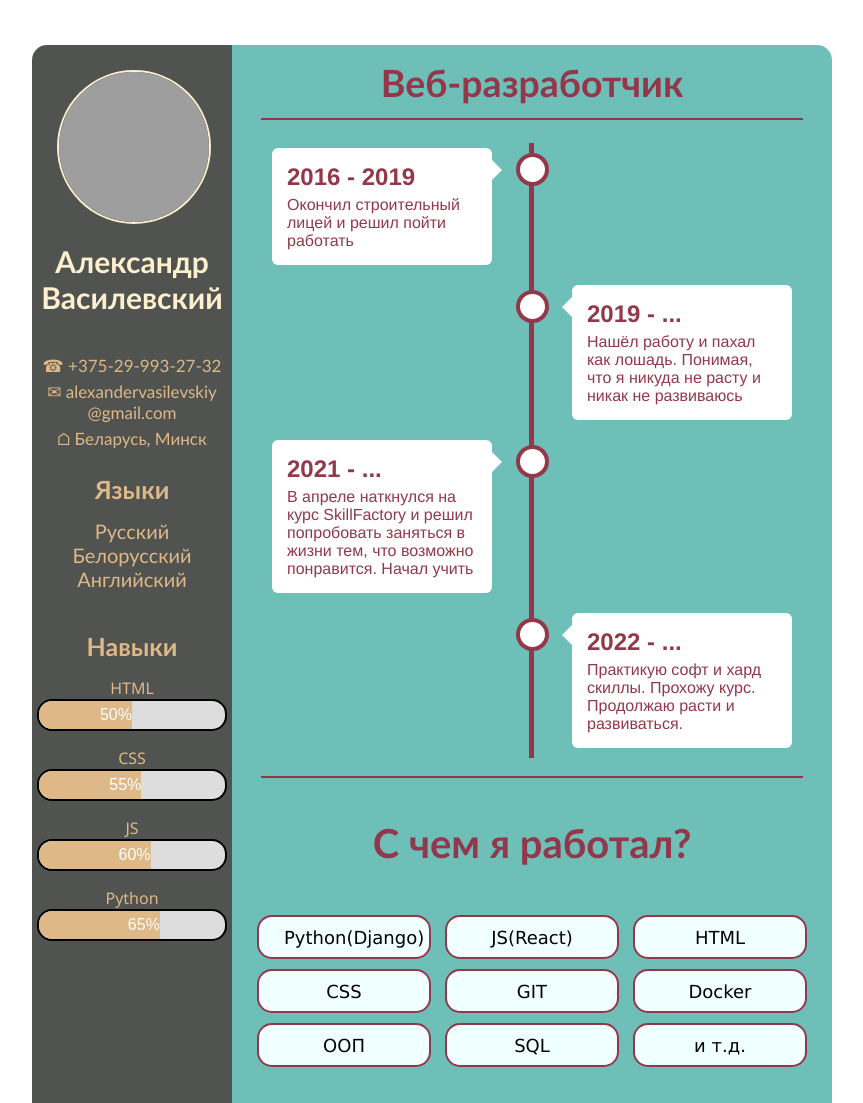
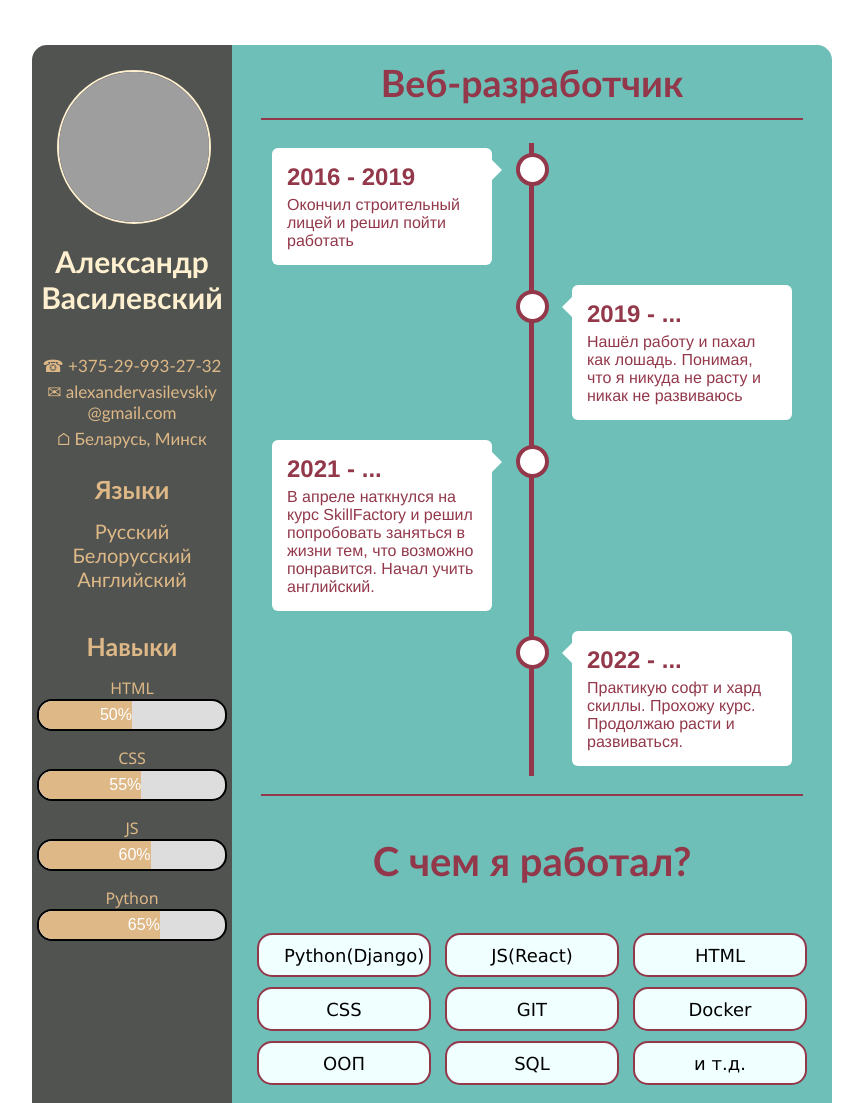
Before and after one commit to ForzVA/resume, a plain HTML site: page index.html in a window 1280 px wide. Shown: the top 1103 px of the page, without its empty margins (208-1071 px from the left). Drawn offline with Linux system fonts and the light colour scheme; grey boxes are pictures that could not be loaded.

Commit message:
minor edits 2

```diff
--- a/index.html
+++ b/index.html
@@ -101,7 +101,7 @@
                         <p class="timeline-text">
                             В апреле наткнулся на курс SkillFactory и решил
                             попробовать заняться в жизни тем, что возможно понравится.
-                            Начал учить
+                            Начал учить английский.
                         </p>
                     </div>
                 </div>
```
